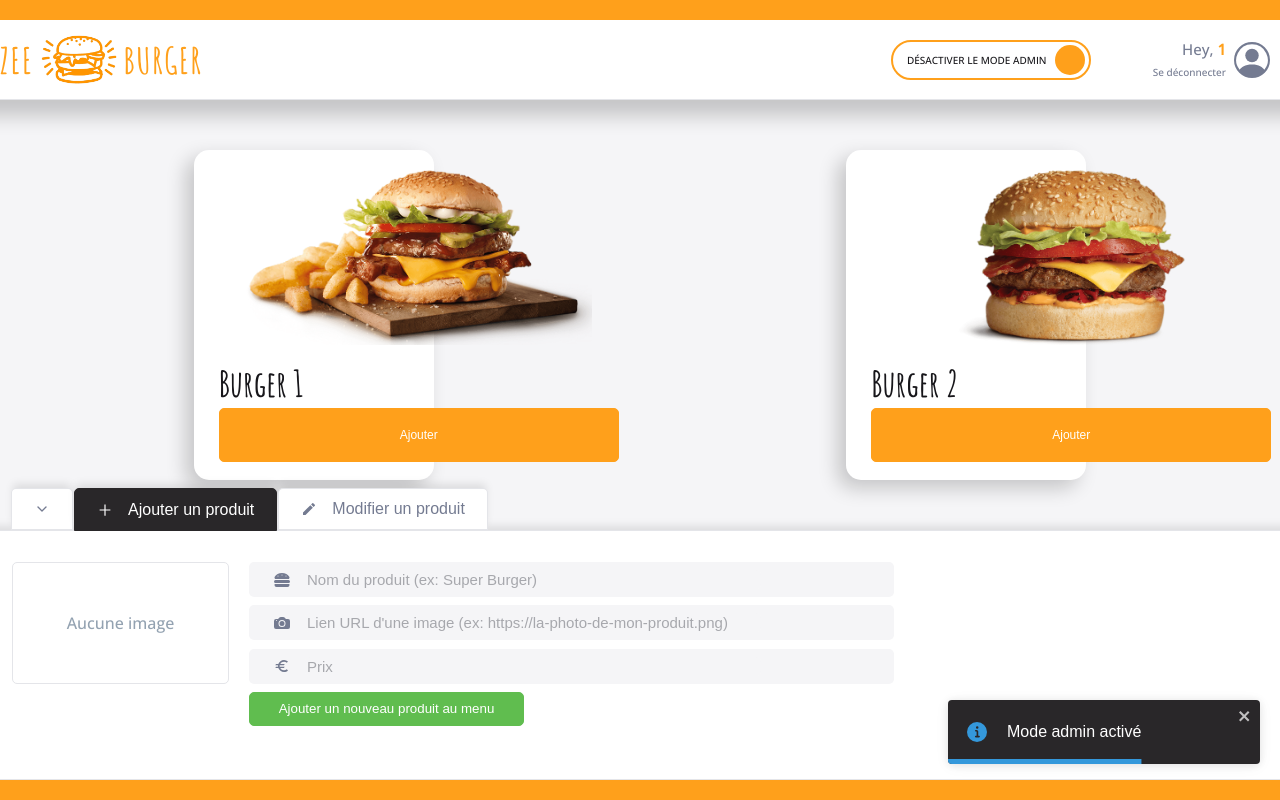
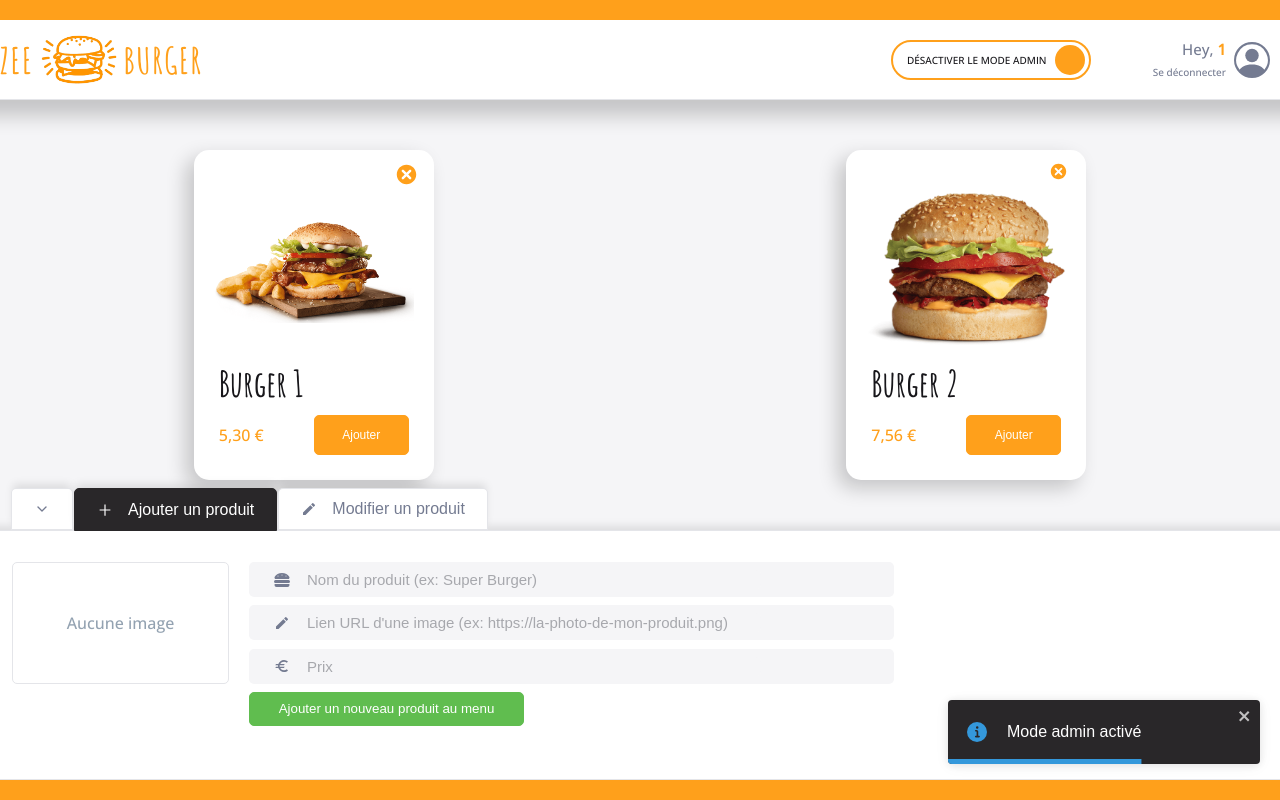
Before and after one commit to YannLescot/crazee-burger, a React (Create React App) app: page /order/1 in a window 1280 px wide. Both pictures are taken after a click on the label 990 px from the left and 59 px from the top of the page. Shown: the top 800 px of the page. Built offline with nearby package versions, Linux system fonts and the light colour scheme.

Commit message:
♻️  F08: PrimaryButton (R) > Updated variant system and got rid of classNames

```diff
--- a/src/components/pages/login/LoginForm.js
+++ b/src/components/pages/login/LoginForm.js
@@ -40,6 +40,7 @@ export default function LoginForm() {
       <PrimaryButton
         label={"Accéder à mon espace"}
         Icon={<IoChevronForward className="icon" />}
+        variant="login"
       />
     </LoginFormStyled>
   );
--- a/src/components/pages/order/Main/AdminPanel/AddProduct/AddForm.js
+++ b/src/components/pages/order/Main/AdminPanel/AddProduct/AddForm.js
@@ -1,13 +1,11 @@
 import React, { useContext } from "react";
-import { BsFillCameraFill } from "react-icons/bs";
-import { FaHamburger } from "react-icons/fa";
 import { FiCheck } from "react-icons/fi";
-import { MdOutlineEuro } from "react-icons/md";
 import styled from "styled-components";
 import { theme } from "../../../../../../theme";
 import PrimaryButton from "../../../../../reusable/PrimaryButton";
 import TextInput from "../../../../../reusable/TextInput";
 import AddProductContext from "../../../../../../context/AddProductContext";
+import { InputsConfig } from "./inputsConfig";
 
 export default function AddForm({ onSubmit, wasProductAdded }) {
   const { productToAdd, setProductToAdd } = useContext(AddProductContext);
@@ -18,33 +16,20 @@ export default function AddForm({ onSubmit, wasProductAdded }) {
 
   return (
     <AddFormStyled onSubmit={onSubmit}>
-      <TextInput
-        value={productToAdd.title}
-        onChange={(e) => handleFieldChange("title", e.target.value)}
-        placeholder={"Nom du produit (ex: Super Burger)"}
-        Icon={<FaHamburger className="icon" />}
-        variant="minimalist"
-        className="textInput"
-      />
-      <TextInput
-        type="url"
-        value={productToAdd.imageSource}
-        onChange={(e) => handleFieldChange("imageSource", e.target.value)}
-        placeholder={
-          "Lien URL d'une image (ex: https://la-photo-de-mon-produit.png)"
-        }
-        Icon={<BsFillCameraFill className="icon" />}
-        variant="minimalist"
-        className="textInput"
-      />
-      <TextInput
-        value={productToAdd.price}
-        onChange={(e) => handleFieldChange("price", e.target.value)}
-        placeholder={"Prix"}
-        Icon={<MdOutlineEuro className="icon" />}
-        variant="minimalist"
-        className="textInput"
-      />
+      {InputsConfig().map(({ type, value, field, placeholder, Icon }) => {
+        return (
+          <TextInput
+            type={type && type}
+            value={value}
+            onChange={(e) => handleFieldChange(field, e.target.value)}
+            placeholder={placeholder}
+            Icon={Icon}
+            variant="minimalist"
+            className="textInput"
+          />
+        );
+      })}
+
       <div className="addSection">
         <PrimaryButton
           label={"Ajouter un nouveau produit au menu"}
--- /dev/null
+++ b/src/components/pages/order/Main/AdminPanel/AddProduct/inputsConfig.js
@@ -0,0 +1,33 @@
+import React, { useContext } from "react";
+import { FaHamburger } from "react-icons/fa";
+import { MdModeEditOutline, MdOutlineEuro } from "react-icons/md";
+import AddProductContext from "../../../../../../context/AddProductContext";
+
+export const InputsConfig = () => {
+  const { productToAdd } = useContext(AddProductContext);
+
+  const inputsConfig = [
+    {
+      value: productToAdd.title,
+      field: "title",
+      placeholder: "Nom du produit (ex: Super Burger)",
+      Icon: <FaHamburger className="icon" />,
+    },
+    {
+      type: "url",
+      value: productToAdd.imageSource,
+      field: "imageSource",
+      placeholder:
+        "Lien URL d'une image (ex: https://la-photo-de-mon-produit.png)",
+      Icon: <MdModeEditOutline className="icon" />,
+    },
+    {
+      value: productToAdd.price,
+      field: "price",
+      placeholder: "Prix",
+      Icon: <MdOutlineEuro className="icon" />,
+    },
+  ];
+
+  return inputsConfig;
+};
--- a/src/components/reusable/Card.js
+++ b/src/components/reusable/Card.js
@@ -24,7 +24,7 @@ export default function Card({
         <div className="description">
           <p className="left-description">{leftDescription}</p>
           <div className="right-description">
-            <PrimaryButton label={"Ajouter"} className="primary-button" />
+            <PrimaryButton label={"Ajouter"} variant="basket" />
           </div>
         </div>
       </div>
@@ -118,12 +118,6 @@ const CardStyled = styled.div`
         justify-content: flex-end;
         align-items: center;
         font-size: ${theme.fonts.size.P1};
-
-        .primary-button {
-          font-size: ${theme.fonts.size.XS};
-          cursor: pointer;
-          padding: 12px;
-        }
       }
     }
   }
--- a/src/components/reusable/PrimaryButton.js
+++ b/src/components/reusable/PrimaryButton.js
@@ -29,10 +29,12 @@ const PrimaryButtonStyled = styled.button`
     color: ${theme.colors.white};
   }
 
-  ${({ variant }) => (variant === "add" ? getAddStyle() : getNormalStyle())}
+  ${({ variant }) => variant === "add" && getAddStyle()}
+  ${({ variant }) => variant === "login" && getLoginStyle()}
+  ${({ variant }) => variant === "basket" && getBasketStyle()}
 `;
 
-const getNormalStyle = () => {
+const getLoginStyle = () => {
   return css`
     width: 400px;
     height: 54px;
@@ -78,3 +80,27 @@ const getAddStyle = () => {
     }
   `;
 };
+
+const getBasketStyle = () => {
+  return css`
+    background-color: ${theme.colors.primary};
+    color: ${theme.colors.white};
+    border: 1px solid ${theme.colors.primary};
+    font-size: ${theme.fonts.size.XS};
+    cursor: pointer;
+    padding: 12px;
+
+    &:hover {
+      transition: background-color 0.2s ease-out;
+      background-color: ${theme.colors.white};
+      color: ${theme.colors.primary};
+      cursor: pointer;
+
+      &:active {
+        transition: background-color 0.2s ease-out;
+        background-color: ${theme.colors.primary};
+        color: ${theme.colors.white};
+      }
+    }
+  `;
+};
```
